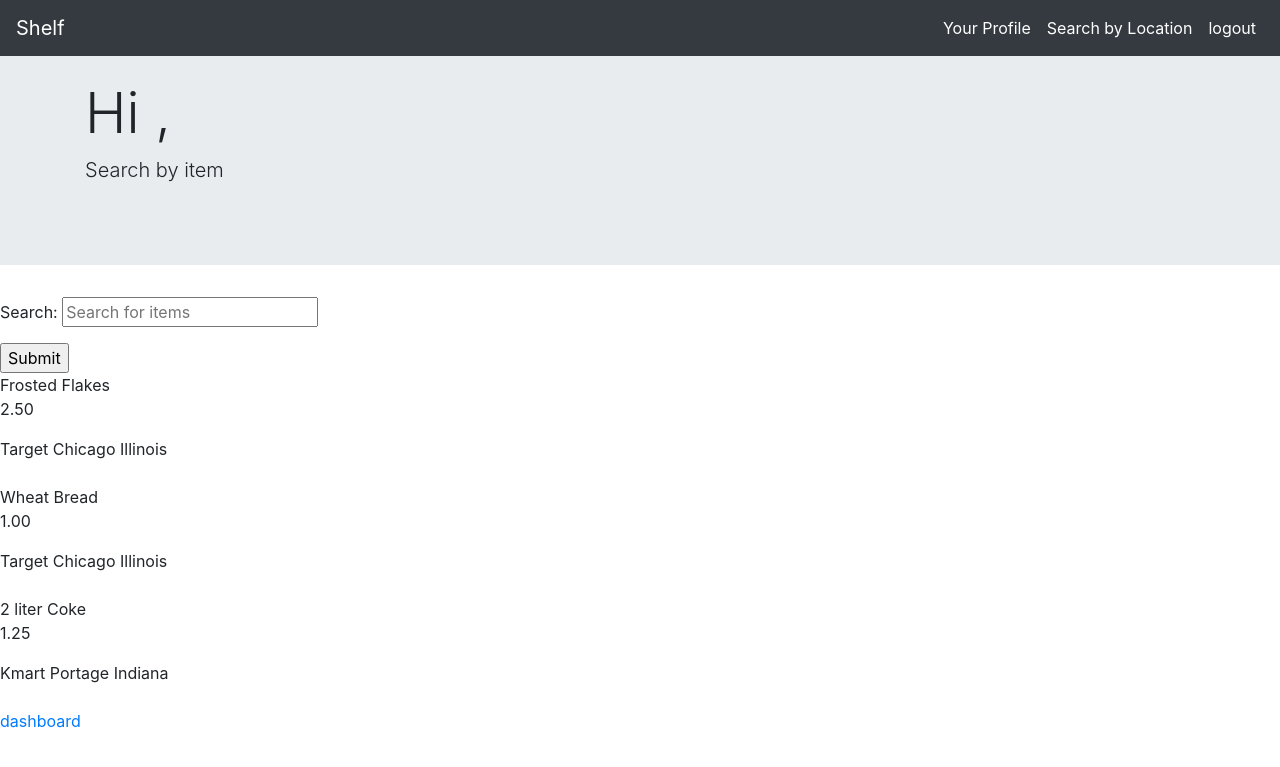
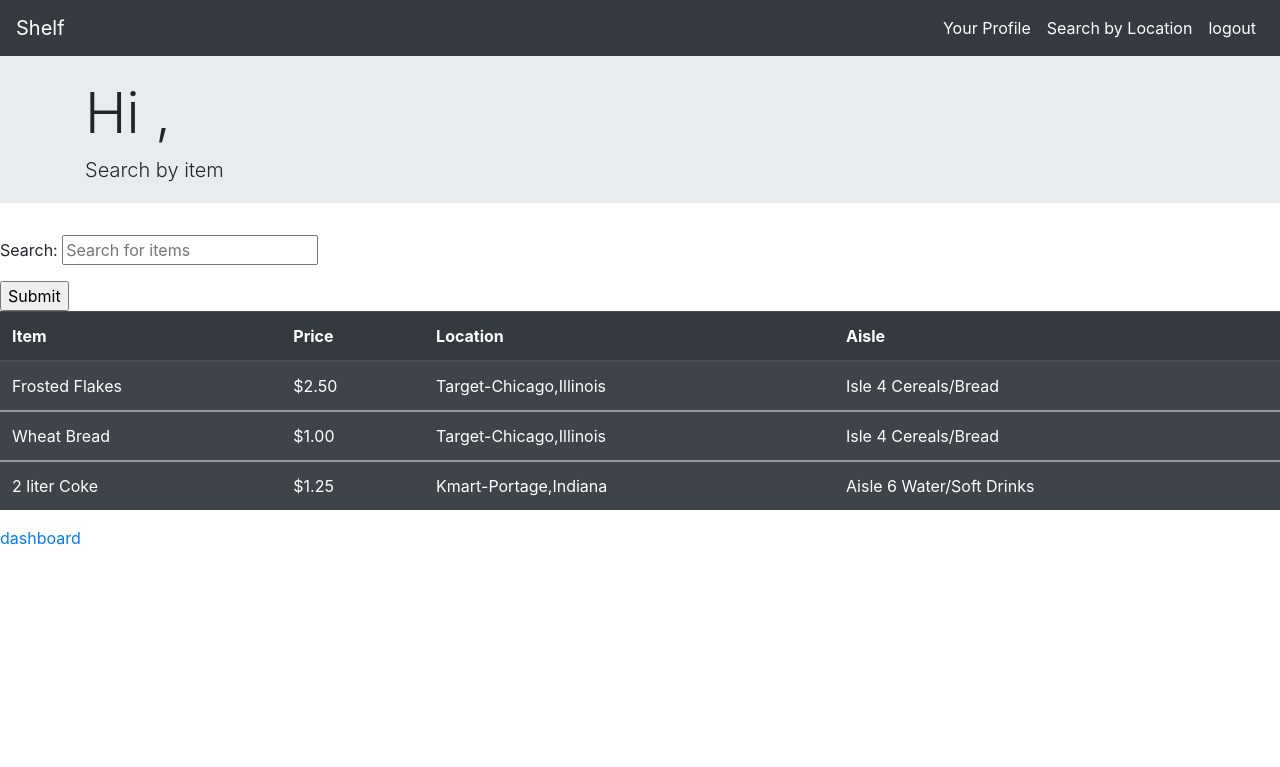
Before and after one commit to Apilny/Shelf_Project2, a Django app: template apps/shelf_app/templates/view_items.html in a window 1280 px wide. Shown: the top 767 px of the page. Run offline with Django 3.2, Linux system fonts and the light colour scheme; the template is opened without the code that fills it: values that come from a table or form of the project are taken from there, others are empty; data comes from the database, SQL or seed files in the repository; parts of the project's set-up code (start-up, migrations or seed data) failed here and were passed over; some libraries are stand-ins or nearby versions.

Commit message:
html updates

```diff
--- a/apps/shelf_app/templates/profile.html
+++ b/apps/shelf_app/templates/profile.html
@@ -6,13 +6,15 @@
     <meta name="viewport" content="width=device-width, initial-scale=1.0">
     <meta http-equiv="X-UA-Compatible" content="ie=edge">
     <title>Profile</title>
+    {% load static %}
     <link rel="stylesheet" href="https://stackpath.bootstrapcdn.com/bootstrap/4.3.1/css/bootstrap.min.css"
         integrity="sha384-ggOyR0iXCbMQv3Xipma34MD+dH/1fQ784/j6cY/iJTQUOhcWr7x9JvoRxT2MZw1T" crossorigin="anonymous">
 </head>
 
-<header class="jumbotron jumbotron-fluid" style="padding-top:0px;">
+<header class="jumbotron jumbotron-fluid" style="padding-top:0px; padding-bottom: 2px;">
     <nav class="navbar navbar-expand-md navbar-dark bg-dark mb-4">
         <a class="navbar-brand" href="#">Shelf</a>
+        <img src="{% static 'shelf_app/images/shelf.png' %}">
         <button class="navbar-toggler" type="button" data-toggle="collapse" data-target="#navbarCollapse"
             aria-controls="navbarCollapse" aria-expanded="false" aria-label="Toggle navigation">
             <span class="navbar-toggler-icon"></span>
--- a/apps/shelf_app/templates/view_items.html
+++ b/apps/shelf_app/templates/view_items.html
@@ -9,7 +9,7 @@
     <link rel="stylesheet" href="https://stackpath.bootstrapcdn.com/bootstrap/4.3.1/css/bootstrap.min.css"
         integrity="sha384-ggOyR0iXCbMQv3Xipma34MD+dH/1fQ784/j6cY/iJTQUOhcWr7x9JvoRxT2MZw1T" crossorigin="anonymous">
 </head>
-<header class="jumbotron jumbotron-fluid" style="padding-top:0px;">
+<header class="jumbotron jumbotron-fluid" style="padding-top:0px; padding-bottom: 2px;">
     <nav class="navbar navbar-expand-md navbar-dark bg-dark mb-4">
         <a class="navbar-brand" href="#">Shelf</a>
         <button class="navbar-toggler" type="button" data-toggle="collapse" data-target="#navbarCollapse"
@@ -41,12 +41,26 @@
         <p>Search: <input type="text" name="search_field" placeholder="Search for items"></p>
         <input type="submit" value="Submit">
     </form>
-    {%for item in items%}
-    <a>{{item.name}}</a><br>
-    <p>{{item.price}}</p>
-    <a>{{item.location.store.name}} {{item.location.city}} {{item.location.state}}</a><br>
-    <br>
-    {%endfor%}
+    <table class="table table-striped table-dark">
+        <thead>
+            <tr>
+                <th scope="col">Item</th>
+                <th scope="col">Price</th>
+                <th scope="col">Location</th>
+                <th scope="col">Aisle</th>
+            </tr>
+        </thead>
+        {%for item in items%}
+        <tbody>
+            <tr>
+                <td scope="row">{{item.name}}</th>
+                <td>${{item.price}}</td>
+                <td>{{item.location.store.name}}-{{item.location.city}},{{item.location.state}}</td>
+                <td>{{item.aisle.description}}</td>
+            </tr>
+        </tbody>
+        {%endfor%}
+    </table>
     <a href='/shelf/profile'>dashboard</a>
 </body>
 
```
Also changed, not shown: apps/shelf_app/static/images/shelf.png (renamed from apps/shelf_app/static/shelf.png).
